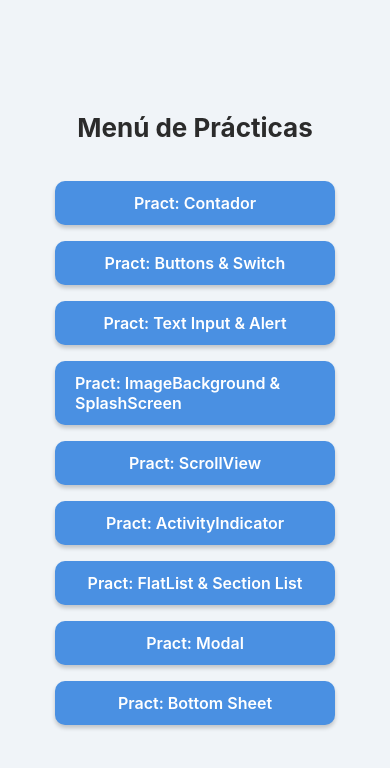
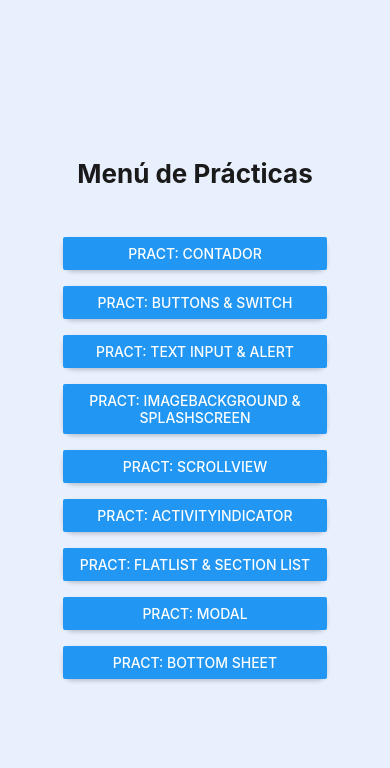
Before and after one commit to CharlesChG270612/PAM214, a React Native app in the folder intro/: screen / in a window 390 px wide. Shown: the top 768 px of the page. Built offline with nearby package versions, Linux system fonts and the light colour scheme.

Commit message:
Update MenuScreen.js

```diff
--- a/intro/screens/MenuScreen.js
+++ b/intro/screens/MenuScreen.js
@@ -1,4 +1,4 @@
-import { Text, StyleSheet, View, TouchableOpacity } from 'react-native'
+import { Text, StyleSheet, View, Button } from 'react-native'
 import React, { useState } from 'react'
 import ContadorScreen from './ContadorScreen'
 import BotonesScreen from './BotonesScreen'
@@ -37,33 +37,33 @@ export default function MenuScreen() {
       return (
         <View style={styles.container}>
           <Text style={styles.title}>Menú de Prácticas</Text>
-          <TouchableOpacity style={styles.button} onPress={() => setScreen('contador')}>
-            <Text style={styles.buttonText}>Pract: Contador</Text>
-          </TouchableOpacity>
-          <TouchableOpacity style={styles.button} onPress={() => setScreen('botones')}>
-            <Text style={styles.buttonText}>Pract: Buttons & Switch</Text>
-          </TouchableOpacity>
-          <TouchableOpacity style={styles.button} onPress={() => setScreen('text')}>
-            <Text style={styles.buttonText}>Pract: Text Input & Alert</Text>
-          </TouchableOpacity>
-          <TouchableOpacity style={styles.button} onPress={() => setScreen('image')}>
-            <Text style={styles.buttonText}>Pract: ImageBackground & SplashScreen</Text>
-          </TouchableOpacity>
-          <TouchableOpacity style={styles.button} onPress={() => setScreen('scroll')}>
-            <Text style={styles.buttonText}>Pract: ScrollView</Text>
-          </TouchableOpacity>
-          <TouchableOpacity style={styles.button} onPress={() => setScreen('activity')}>
-            <Text style={styles.buttonText}>Pract: ActivityIndicator</Text>
-          </TouchableOpacity>
-          <TouchableOpacity style={styles.button} onPress={() => setScreen('flatlist')}>
-            <Text style={styles.buttonText}>Pract: FlatList & Section List</Text>
-          </TouchableOpacity>
-          <TouchableOpacity style={styles.button} onPress={() => setScreen('modal')}>
-            <Text style={styles.buttonText}>Pract: Modal</Text>
-          </TouchableOpacity>
-          <TouchableOpacity style={styles.button} onPress={() => setScreen('bottom')}>
-            <Text style={styles.buttonText}>Pract: Bottom Sheet</Text>
-          </TouchableOpacity>
+          <View style={styles.buttonContainer}>
+            <Button onPress={() => setScreen('contador')} title="Pract: Contador" />
+          </View>
+          <View style={styles.buttonContainer}>
+            <Button onPress={() => setScreen('botones')} title="Pract: Buttons & Switch" />
+          </View>
+          <View style={styles.buttonContainer}>
+            <Button onPress={() => setScreen('text')} title="Pract: Text Input & Alert" />
+          </View>
+          <View style={styles.buttonContainer}>
+            <Button onPress={() => setScreen('image')} title="Pract: ImageBackground & SplashScreen" />
+          </View>
+          <View style={styles.buttonContainer}>
+            <Button onPress={() => setScreen('scroll')} title="Pract: ScrollView" />
+          </View>
+          <View style={styles.buttonContainer}>
+            <Button onPress={() => setScreen('activity')} title="Pract: ActivityIndicator" />
+          </View>
+          <View style={styles.buttonContainer}>
+            <Button onPress={() => setScreen('flatlist')} title="Pract: FlatList & Section List" />
+          </View>
+          <View style={styles.buttonContainer}>
+            <Button onPress={() => setScreen('modal')} title="Pract: Modal" />
+          </View>
+          <View style={styles.buttonContainer}>
+            <Button onPress={() => setScreen('bottom')} title="Pract: Bottom Sheet" />
+          </View>
         </View>
       )
   }
@@ -72,34 +72,24 @@ export default function MenuScreen() {
 const styles = StyleSheet.create({
   container: {
     flex: 1,
-    backgroundColor: '#f0f4f8',
+    backgroundColor: '#e8f0fe',
     alignItems: 'center',
     justifyContent: 'center',
-    paddingHorizontal: 20,
+    paddingHorizontal: 30,
   },
   title: {
     fontSize: 26,
     fontWeight: 'bold',
-    color: '#2b2b2b',
-    marginBottom: 30,
+    color: '#1a1a1a',
+    marginBottom: 40,
+    textAlign: 'center',
   },
-  button: {
-    backgroundColor: '#4A90E2',
-    paddingVertical: 12,
-    paddingHorizontal: 20,
+  buttonContainer: {
+    width: '80%',
+    marginVertical: 8,
     borderRadius: 10,
-    marginVertical: 8,
-    width: '80%',
-    alignItems: 'center',
-    shadowColor: '#000',
-    shadowOffset: { width: 0, height: 3 },
+    shadowOffset: { width: 0, height: 2 },
     shadowOpacity: 0.2,
     shadowRadius: 4,
-    elevation: 4, // para Android
-  },
-  buttonText: {
-    color: '#fff',
-    fontSize: 16,
-    fontWeight: '600',
   },
 });
```
